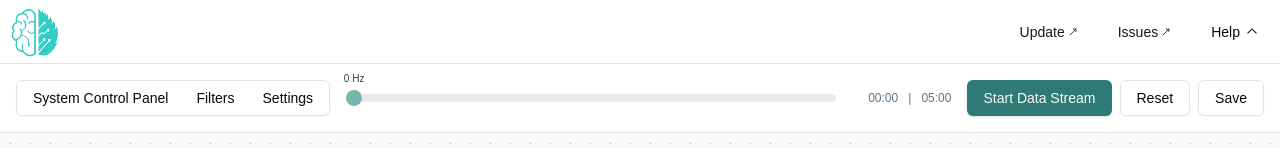
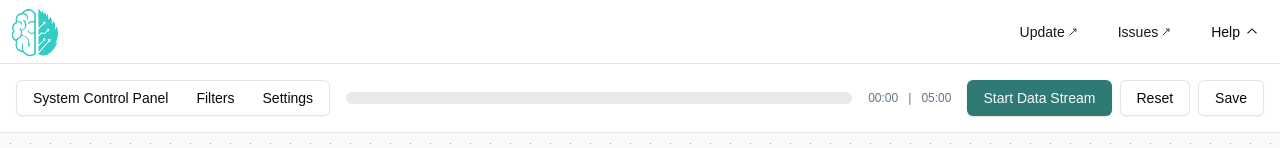
Before and after one commit to UBCMint/fullstack-moss-app, a Next.js app in the folder frontend/: page /home in a window 1280 px wide. Shown: the top 148 px of the page. Built offline with nearby package versions, Linux system fonts and the light colour scheme; a web font is replaced by a local one.

Commit message:
add new progress bar comp to settings bar

```diff
--- a/frontend/components/ui-header/settings-bar.tsx
+++ b/frontend/components/ui-header/settings-bar.tsx
@@ -1,7 +1,7 @@
 'use client';
 
 import { Menubar, MenubarMenu, MenubarTrigger } from '@/components/ui/menubar';
-import { Slider } from '@/components/ui/slider';
+import { ProgressBar } from '@/components/ui/progressbar';
 import { Button } from '@/components/ui/button';
 import { useGlobalContext } from '@/context/GlobalContext';
 import { Timer } from '@/components/ui/timer';
@@ -100,16 +100,11 @@ export default function SettingsBar() {
 
             {/* slider */}
             <div className="flex-1 mx-4">
-                <Slider
-                    value={[(leftTimerSeconds / 300) * 100]}
-                    max={100}
-                    step={1}
-                    disabled
-                />
+                <ProgressBar value={(leftTimerSeconds / 300) * 100} />
             </div>
 
             {/* Timer */}
-            <div className="mx-4">
+            <div className="pr-4">
                 <Timer
                     leftTime={formatTime(leftTimerSeconds)}
                     rightTime="05:00"
--- /dev/null
+++ b/frontend/components/ui/progressbar.tsx
@@ -0,0 +1,28 @@
+"use client"
+
+import * as React from "react"
+import * as ProgressPrimitive from "@radix-ui/react-progress"
+import { cn } from "@/lib/utils"
+
+export const ProgressBar = ({
+    value,
+    className,
+}: {
+    value: number
+    className?: string
+}) => {
+    return (
+        <ProgressPrimitive.Root
+            value={value}
+            className={cn(
+                "relative h-[12px] w-full overflow-hidden rounded-full bg-[#E9E9E9]",
+                className
+            )}
+        >
+            <ProgressPrimitive.Indicator
+                className="h-full bg-[#7AB5AD] transition-transform duration-200 rounded-full "
+                style={{ transform: `translateX(-${100 - value}%)` }}
+            />
+        </ProgressPrimitive.Root>
+    )
+}
--- a/frontend/package.json
+++ b/frontend/package.json
@@ -18,6 +18,7 @@
     "@radix-ui/react-label": "^2.1.2",
     "@radix-ui/react-menubar": "^1.1.6",
     "@radix-ui/react-popover": "^1.1.6",
+    "@radix-ui/react-progress": "^1.1.8",
     "@radix-ui/react-separator": "^1.1.1",
     "@radix-ui/react-slider": "^1.2.3",
     "@radix-ui/react-slot": "^1.2.3",
```
Also changed, not shown: frontend/components/ui/slider.tsx (indentation only), 1 other file (tests, documents, lock files or other folders).
